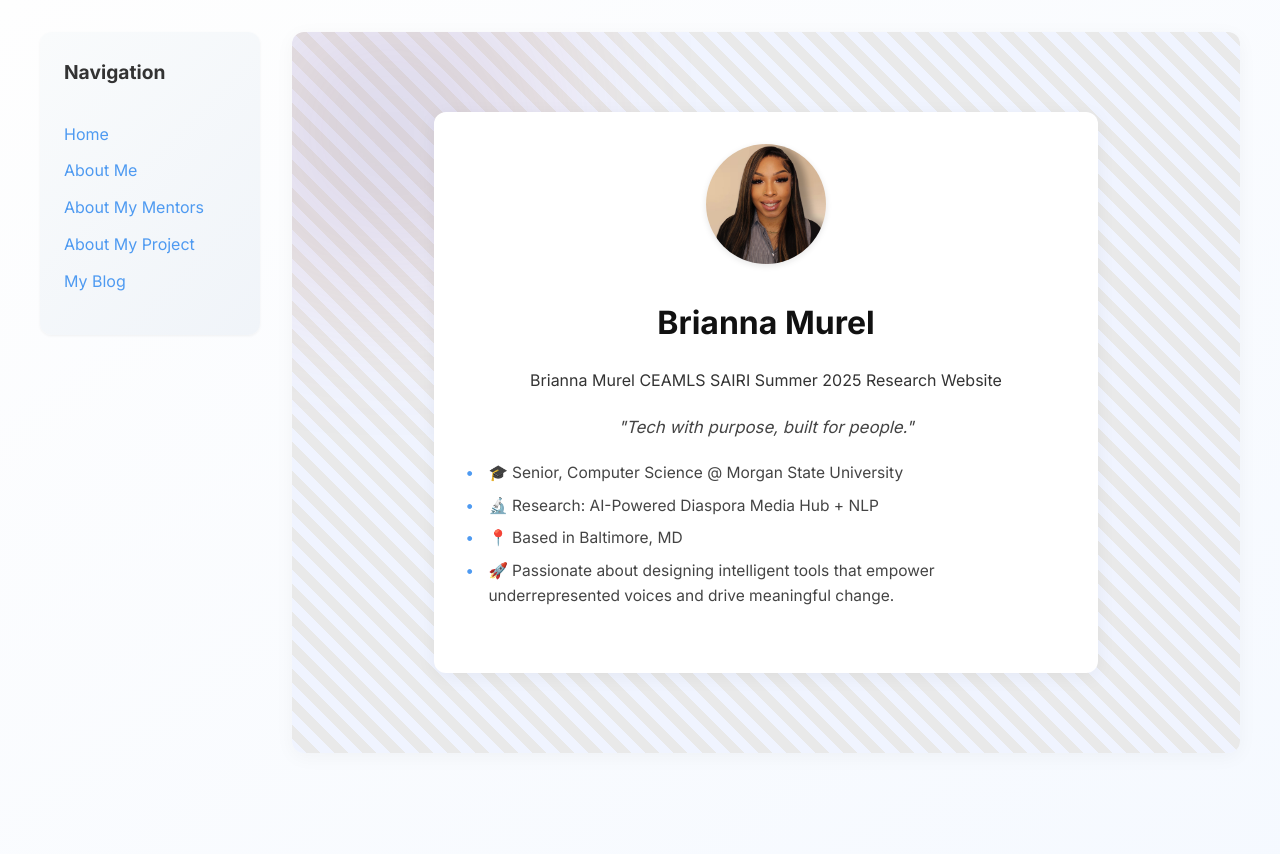
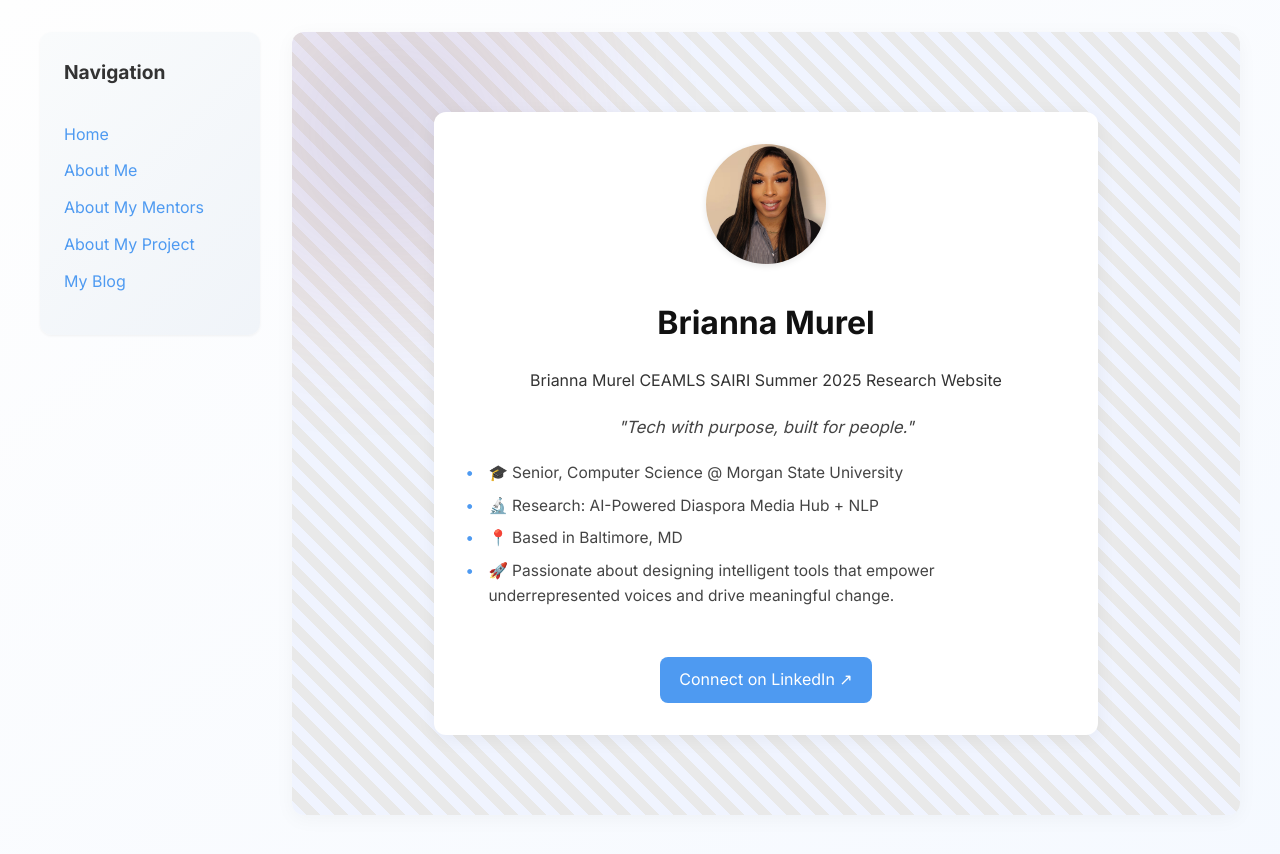
Before and after one commit to brmu22/brmu22.github.io, a Jekyll site: the page built from index.md, in a window 1280 px wide. Shown: the top 854 px of the page. Built offline with Jekyll 4.4.1, drawn with Linux system fonts in a browser that asks for light colours; part of the change alters nothing that is shown.

Commit message:
Update index.md

```diff
--- a/index.md
+++ b/index.md
@@ -11,6 +11,6 @@ quick_facts:
   - "📍 Based in Baltimore, MD"
   - "🚀 Passionate about designing intelligent tools that empower underrepresented voices and drive meaningful change."
 
-linkedin:
+linkedin: https://www.linkedin.com/in/brianna-murel
 image: assets/images/headshot.jpg
 ---
```
